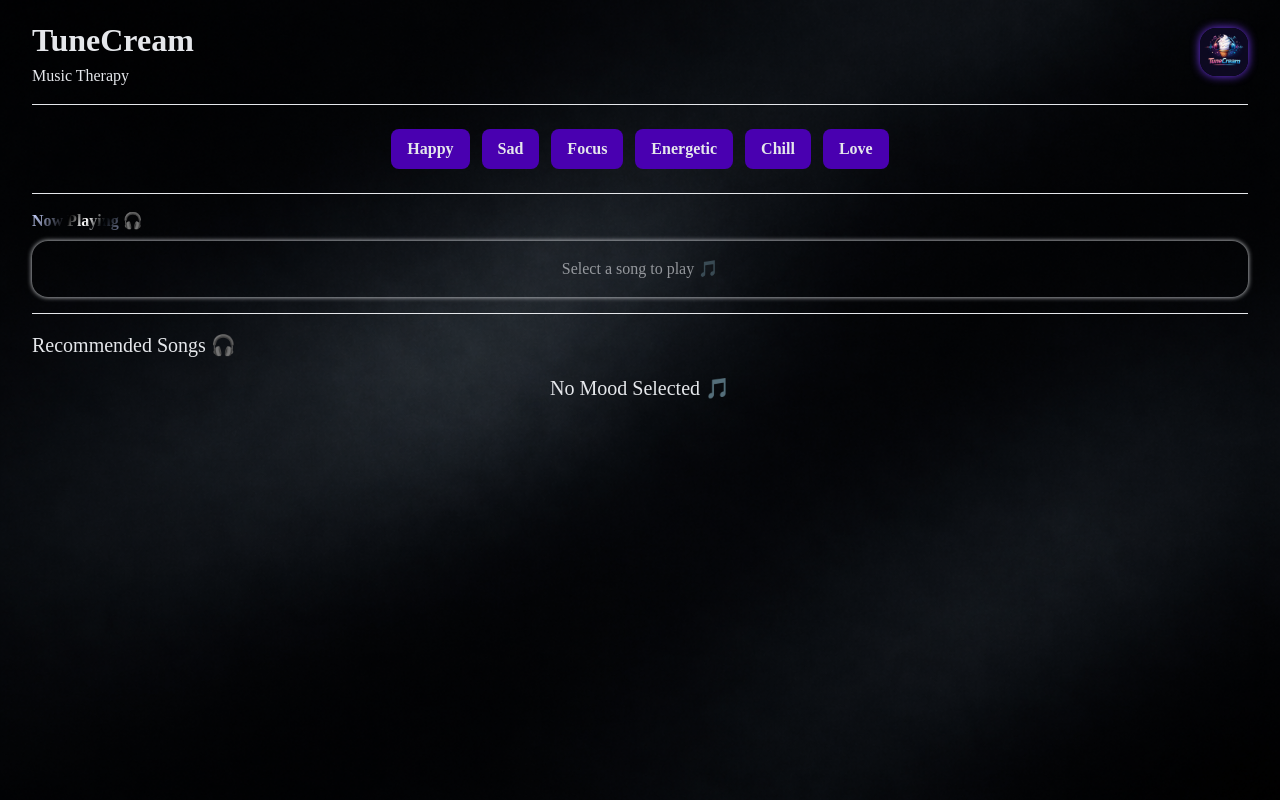
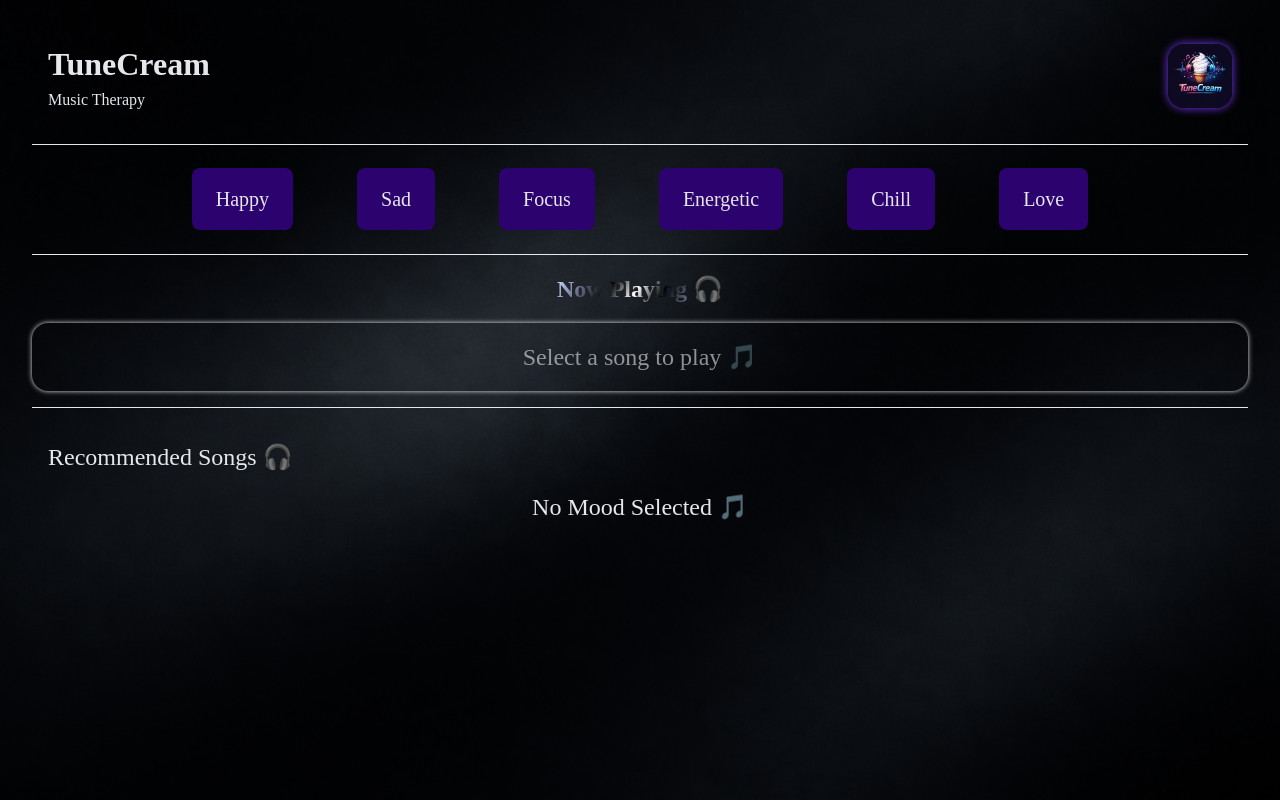
Before and after one commit to Desktop-ux/TuneCream_Frontend, a React (Vite) app: page / in a window 1280 px wide. Built offline with nearby package versions, Linux system fonts and the light colour scheme.

Commit message:
tablet responsive done

```diff
--- a/src/App.css
+++ b/src/App.css
@@ -69,3 +69,27 @@
     box-shadow: 0 0 7px rgb(91, 56, 248);
   }
 }
+
+
+
+/* Tablets */
+@media (min-width: 768px) {
+  .app_container{
+    padding: 1.5rem 2rem;
+  }
+  .app_head{
+    padding: 1rem;
+  }
+  .tuneCream_logo{
+    width: 4rem;
+    height: 4rem;
+  }
+}
+
+/* Laptops */
+@media (min-width: 1024px) {
+
+}
+
+/* Desktops */
+@media (min-width: 1280px) {}
--- a/src/Components/Moods/Moods.css
+++ b/src/Components/Moods/Moods.css
@@ -11,7 +11,7 @@
 .mood_btn {
   padding: 0.5rem 1rem;
   font-size: 1rem;
-  font-weight: 600;
+  font-weight: 300;
   color: var(--text);
   outline: none;
   border: none;
@@ -27,7 +27,34 @@
   color: rgb(252, 252, 252);
   outline: none;
   border: none;
-  background: rgb(159, 61, 201);
+  background: var(--btn_active);
   /* box-shadow: 0 0 5px black; */
   border-radius: 0.5rem;
 }
+
+/* Tablets */
+@media (min-width: 768px) {
+  .mood_container {
+    gap: 2rem;
+  }
+  .mood_btn {
+    padding: 0.75rem 1.25rem;
+    font-weight: 300;
+  }
+}
+
+/* Laptops */
+@media (min-width: 1024px) {
+  .mood_container {
+    gap: 4rem;
+  }
+  .mood_btn {
+    padding: 1rem 1.5rem;
+    font-weight: 300;
+    font-size: 1.25rem;
+  }
+}
+
+/* Desktops */
+@media (min-width: 1280px) {
+}
--- a/src/Components/Player/Player.css
+++ b/src/Components/Player/Player.css
@@ -1,4 +1,4 @@
-.player_container{
+.player_container {
   width: 100%;
   display: flex;
   flex-direction: column;
@@ -6,7 +6,7 @@
   gap: 0.5rem;
 }
 
-.player{
+.player {
   width: 100%;
   border-radius: 1rem;
   padding: 1rem 0;
@@ -17,17 +17,17 @@
   justify-content: center;
 }
 
-h2.title{
+h2.title {
   font-size: 2rem;
   font-weight: 800;
 }
-h3.artist{
+h3.artist {
   font-size: 1rem;
   font-size: 500;
   font-style: italic;
 }
 
-.playline{
+.playline {
   width: 90%;
   height: 3px;
   background-color: rgb(163, 191, 206);
@@ -38,15 +38,15 @@ h3.artist{
   position: relative;
 }
 
-.playhead{
+.playhead {
   width: 1rem;
   height: 1rem;
   border-radius: 50%;
-    background-color: #4F8EF7;
+  background-color: #4f8ef7;
   position: absolute;
 }
 
-.play_buttons{
+.play_buttons {
   display: flex;
   flex-direction: row;
   align-items: center;
@@ -54,7 +54,8 @@ h3.artist{
   gap: 0.25rem;
 }
 
-.backward , .forward{
+.backward,
+.forward {
   width: 3rem;
   height: 3rem;
   border-radius: 2rem;
@@ -65,7 +66,7 @@ h3.artist{
   background-color: var(--bg);
 }
 
-.play{
+.play {
   width: 3.5rem;
   height: 3.5rem;
   border-radius: 50%;
@@ -76,9 +77,48 @@ h3.artist{
   box-shadow: 0 0 5px rgb(30, 154, 243);
 }
 
-.timing{
+.timing {
   width: 90%;
   display: flex;
   align-items: center;
   justify-content: space-between;
 }
+
+/* Tablets */
+@media (min-width: 768px) {
+  .player_container {
+    align-items: center;
+    gap: 1rem;
+  }
+  .player_container p{
+    font-size: 1.5rem;
+  }
+
+  h2.title {
+    font-size: 2rem;
+    font-weight: 700;
+  }
+
+  .play_buttons {
+    gap: 1rem;
+  }
+
+  .backward,
+  .forward {
+    width: 4rem;
+    height: 4rem;
+  }
+
+  .play {
+    width: 4.5rem;
+    height: 4.5em;
+  }
+}
+
+/* Laptops */
+@media (min-width: 1024px) {
+}
+
+/* Desktops */
+@media (min-width: 1280px) {
+}
--- a/src/Components/Recommended/Recommended.css
+++ b/src/Components/Recommended/Recommended.css
@@ -28,3 +28,31 @@
   margin-bottom: 0.5rem;
   border-radius: 1rem;
 }
+
+/* Tablets */
+@media (min-width: 768px) {
+  .recommended_container {
+    padding: 1rem;
+  }
+  .recommended_container p {
+    font-size: 1.5rem;
+    font-weight: 300;
+  }
+
+  .list {
+    gap: 1.5rem;
+    margin-top: 0.85rem;
+    flex: 1;
+    overflow-y: auto;
+    scroll-behavior: smooth;
+    font-weight: 300;
+  }
+}
+
+/* Laptops */
+@media (min-width: 1024px) {
+}
+
+/* Desktops */
+@media (min-width: 1280px) {
+}
--- a/src/Components/SongCard/SongCard.css
+++ b/src/Components/SongCard/SongCard.css
@@ -1,13 +1,14 @@
-.songcard{
+.songcard {
   width: 100%;
   display: flex;
   align-items: center;
   justify-content: space-between;
   padding: 0.5rem;
   box-shadow: 0 0 5px rgba(0, 0, 0, 0.189);
+  gap: 0.5rem;
 }
 
-h2.songtitle{
+h2.songtitle {
   font-size: 1rem;
 }
 
@@ -17,3 +18,23 @@ h2.songtitle{
   /* transform: scale(1.02); */
   /* box-shadow: 0 0 15px rgba(106,17,203,0.6); */
 }
+
+/* Tablets */
+@media (min-width: 768px) {
+  .songcard {
+    gap: 0.75rem;
+    padding: 0.75rem;
+  }
+
+  h2.songtitle {
+    font-size: 1.25rem;
+  }
+}
+
+/* Laptops */
+@media (min-width: 1024px) {
+}
+
+/* Desktops */
+@media (min-width: 1280px) {
+}
--- a/src/Components/SongCard/SongCard.jsx
+++ b/src/Components/SongCard/SongCard.jsx
@@ -4,7 +4,7 @@ import './SongCard.css'
 const SongCard = forwardRef(({ song, onClick, isActive }, ref) => {
   return (
     <div
-      ref={ref}   // 👈 THIS IS REQUIRED
+      ref={ref}
       className={`songcard ${isActive ? "active_song" : ""}`}
       onClick={onClick}
     >
--- a/src/index.css
+++ b/src/index.css
@@ -3,7 +3,8 @@
   --bg: #0f172a;
   --text: #e5e7eb;
   --card: #1e293b;
-  --btn : #4900b0;
+  --btn : #2c026e;
+  --btn_active :#4700c1;
   --app-bg: url("./assets/moddy_bg_dark.png");
 }
 /* [data-theme="dark"] {
@@ -17,7 +18,8 @@
  --bg: #ffffff;
   --text: #111111;
   --card: #f3f4f6;
-  --btn : #e5bdf1;
+  --btn : #cbcbcb;
+  --btn_active :#2380f1;
   --app-bg: url("./assets/moody_bg.png");
 }
 
```
Lines whose indentation alone changed are shown as unchanged.
